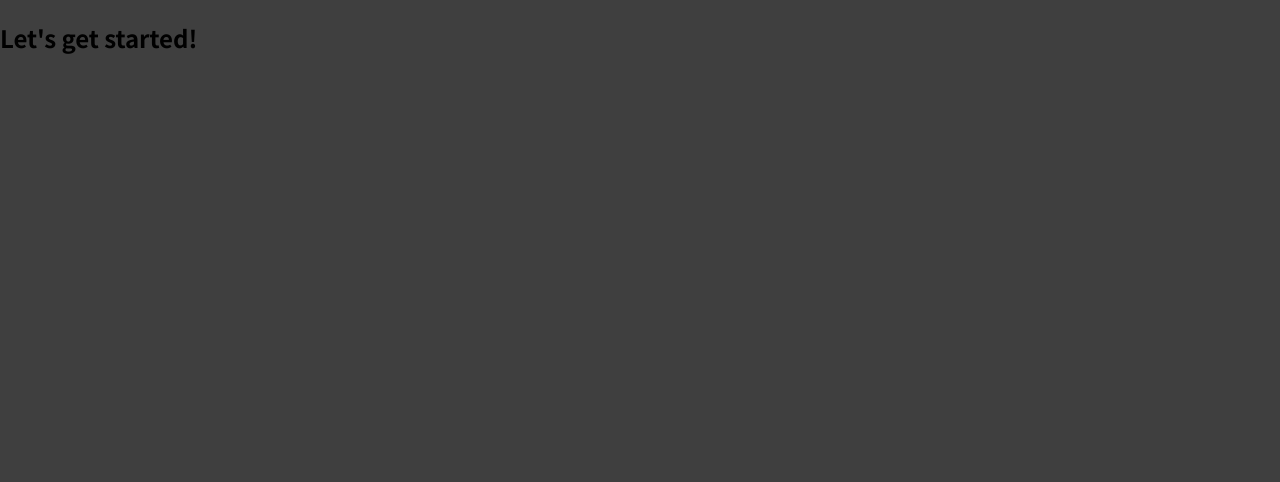
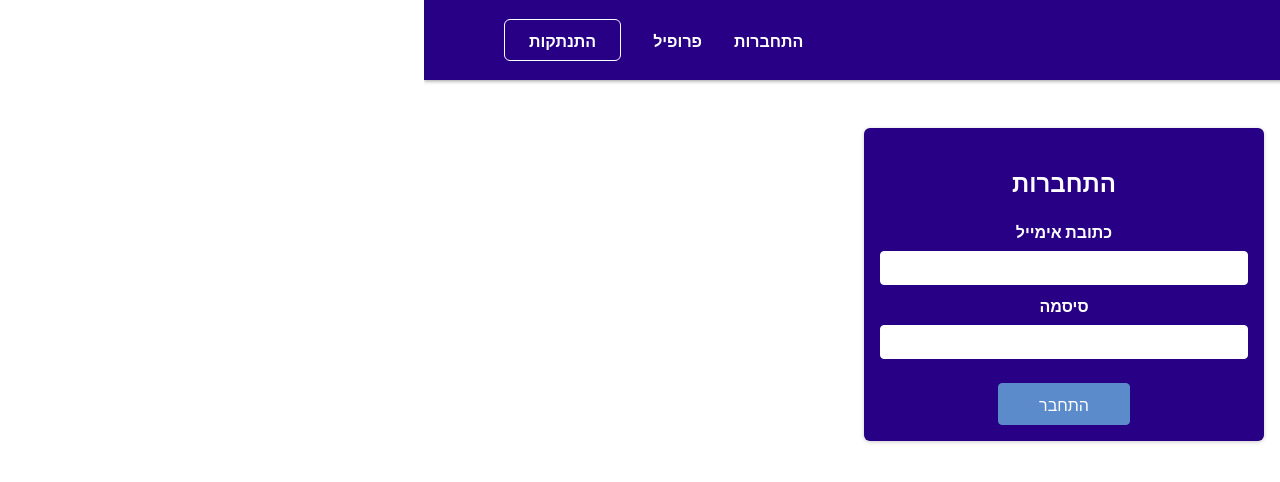
Before and after one commit to michalrobotics/final-project, a React (Create React App) app in the folder front-end/: page /login in a window 1280 px wide. Shown: the top 482 px of the page. Built offline with nearby package versions, Linux system fonts and the light colour scheme.

Commit message:
added login page

```diff
--- a/front-end/src/App.js
+++ b/front-end/src/App.js
@@ -1,7 +1,17 @@
+import { Routes, Route } from 'react-router-dom';
+
+import Layout from './components/Layout/Layout';
+import LoginPage from './pages/LoginPage';
+
 const App = () => {
+
   return (
     <div>
-      <h2>Let's get started!</h2>
+      <Layout>
+        <Routes>
+          <Route path='/login' element={<LoginPage />} />
+        </Routes>
+      </Layout>
     </div>
   );
 }
--- /dev/null
+++ b/front-end/src/components/Auth/LoginForm.jsx
@@ -0,0 +1,36 @@
+import { useRef } from 'react';
+
+import classes from './LoginForm.module.css';
+
+const LoginForm = () => {
+   const emailInputRef = useRef();
+   const passwordInputRef = useRef();
+
+   const submitHandler = (event) => {
+      event.preventDefault();
+   }
+
+   return (
+      <section className={classes.auth}>
+      <h1>התחברות</h1>
+      <form onSubmit={submitHandler}>
+        <div className={classes.control}>
+          <label htmlFor='email'>כתובת אימייל</label>
+          <input type='email' id='email' ref={emailInputRef} required />
+        </div>
+        <div className={classes.control}>
+          <label htmlFor='password'>סיסמה</label>
+          <input type='password' id='password' ref={passwordInputRef} required />
+        </div>
+        <div className={classes.actions}>
+         {/* {!isLoading && */}
+            <button>התחבר</button>
+         {/* } */}
+          {/* {isLoading && <p>Sending request...</p>} */}
+        </div>
+      </form>
+    </section>
+   );
+}
+
+export default LoginForm;
--- /dev/null
+++ b/front-end/src/components/Auth/LoginForm.module.css
@@ -0,0 +1,72 @@
+.auth {
+   margin: 3rem auto;
+   width: 95%;
+   max-width: 25rem;
+   border-radius: 6px;
+   background-color: #280085;
+   box-shadow: 0 1px 4px rgba(0, 0, 0, 0.2);
+   padding: 1rem;
+   text-align: center;
+   color: white;
+}
+
+.auth h1 {
+   text-align: center;
+   color: white;
+}
+
+.control {
+   margin-bottom: 0.5rem;
+}
+
+.control label {
+   display: block;
+   color: white;
+   font-weight: bold;
+   margin-bottom: 0.5rem;
+}
+
+.control input {
+   font: inherit;
+   color: #38015c;
+   border-radius: 4px;
+   border: 1px solid white;
+   width: 100%;
+   text-align: left;
+   padding: 0.25rem;
+}
+
+.actions {
+   margin-top: 1.5rem;
+   display: flex;
+   flex-direction: column;
+   align-items: center;
+}
+
+.actions button {
+   cursor: pointer;
+   font: inherit;
+   color: white;
+   background-color: #5c8bcc;
+   border: 1px solid #5c8bcc;
+   border-radius: 4px;
+   padding: 0.5rem 2.5rem;
+}
+
+.actions button:hover {
+   background-color: #4d7dc0;
+   border-color: #4d7dc0;
+}
+
+.actions .toggle {
+   margin-top: 1rem;
+   background-color: transparent;
+   color: #9f5ccc;
+   border: none;
+   padding: 0.15rem 1.5rem;
+}
+
+.actions .toggle:hover {
+   background-color: transparent;
+   color: #ae82cc;
+}
--- /dev/null
+++ b/front-end/src/components/Layout/Layout.jsx
@@ -0,0 +1,13 @@
+import { Fragment } from "react"
+import Navbar from "./Navbar";
+
+const Layout = (props) => {
+   return (
+      <Fragment>
+         <Navbar />
+         <main>{props.children}</main>
+      </Fragment>
+   );
+}
+
+export default Layout;
--- /dev/null
+++ b/front-end/src/components/Layout/Navbar.jsx
@@ -0,0 +1,34 @@
+import { Link } from 'react-router-dom';
+
+import classes from './Navbar.module.css';
+
+const Navbar = () => {
+   return (
+      <header className={classes.header}>
+      <Link to='/'>
+        <div className={classes.logo}>ביטחון מידע</div>
+      </Link>
+      <nav>
+        <ul>
+          {/* {!isLoggedIn && */}
+            <li>
+              <Link to='/login'>התחברות</Link>
+            </li>
+          {/* } */}
+          {/* {isLoggedIn && ( */}
+            <li>
+              <Link to='/profile'>פרופיל</Link>
+            </li>
+          {/* )} */}
+          {/* {isLoggedIn && ( */}
+            <li>
+              <button>התנתקות</button>
+            </li>
+          {/* )} */}
+        </ul>
+      </nav>
+    </header>
+   );
+}
+
+export default Navbar;
--- /dev/null
+++ b/front-end/src/components/Layout/Navbar.module.css
@@ -0,0 +1,55 @@
+.header {
+   width: 100%;
+   height: 5rem;
+   background-color: #280085;
+   box-shadow: 0 1px 4px rgba(0, 0, 0, 0.4);
+   display: flex;
+   justify-content: space-between;
+   align-items: center;
+   padding: 0 5%;
+}
+
+.logo {
+   font-family: 'Lato', sans-serif;
+   font-size: 2rem;
+   color: white;
+   margin: 0;
+}
+
+.header ul {
+   list-style: none;
+   margin: 0;
+   padding: 0;
+   display: flex;
+   align-items: baseline;
+}
+
+.header li {
+   margin: 0 1rem;
+}
+
+.header a {
+   text-decoration: none;
+   color: white;
+   font-weight: bold;
+}
+
+.header button {
+   font: inherit;
+   background-color: transparent;
+   border: 1px solid white;
+   color: white;
+   font-weight: bold;
+   padding: 0.5rem 1.5rem;
+   border-radius: 6px;
+   cursor: pointer;
+}
+
+.header a:hover {
+   color: #91b4e2;
+}
+
+.header button:hover {
+   background-color: #91b4e2;
+   color: #280085;
+}
--- a/front-end/src/index.css
+++ b/front-end/src/index.css
@@ -10,5 +10,6 @@ html {
 
 body {
   margin: 0;
-  background-color: #3f3f3f;
+  /* background-color: #3f3f3f; */
+  direction: rtl;
 }
--- /dev/null
+++ b/front-end/src/pages/LoginPage.jsx
@@ -0,0 +1,7 @@
+import LoginForm from "../components/Auth/LoginForm";
+
+const LoginPage = (props) => {
+   return <LoginForm />;
+}
+
+export default LoginPage;
```
Also changed, not shown: 1 other file (tests, documents, lock files or other folders).
